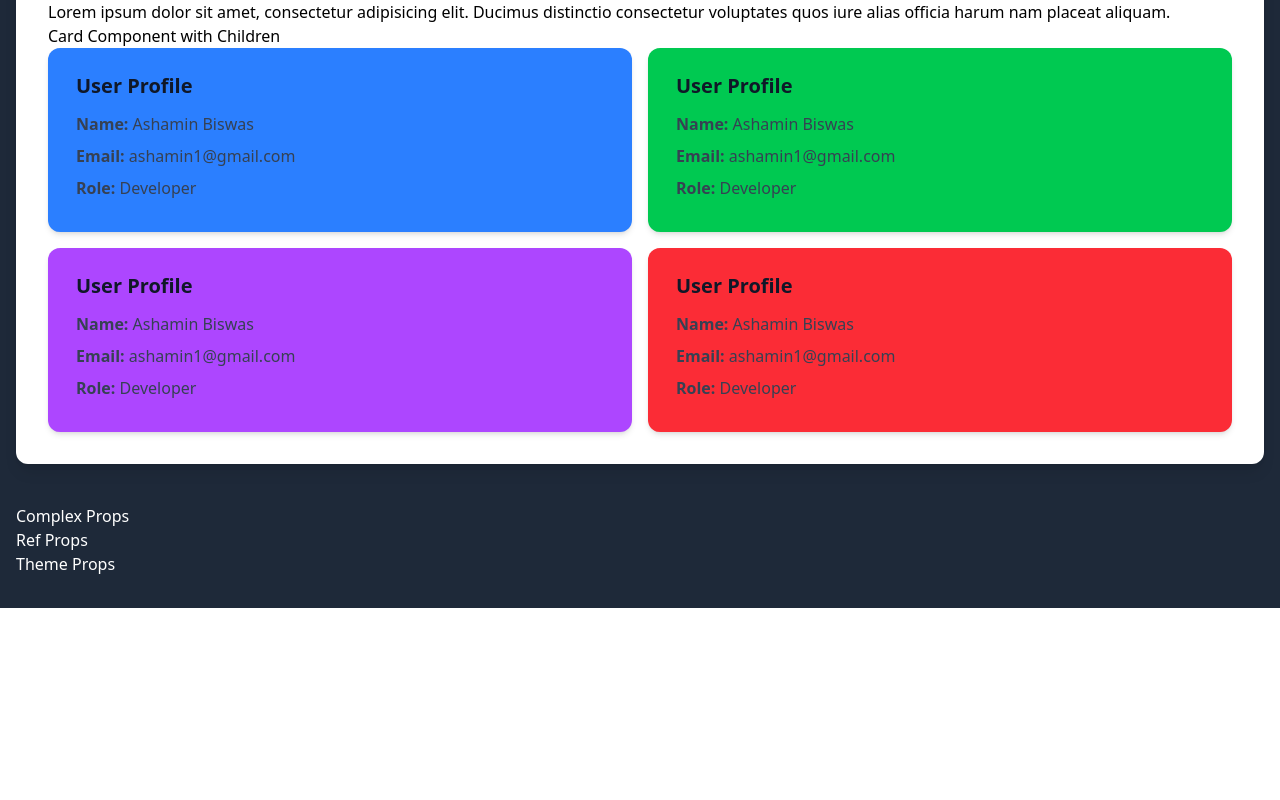
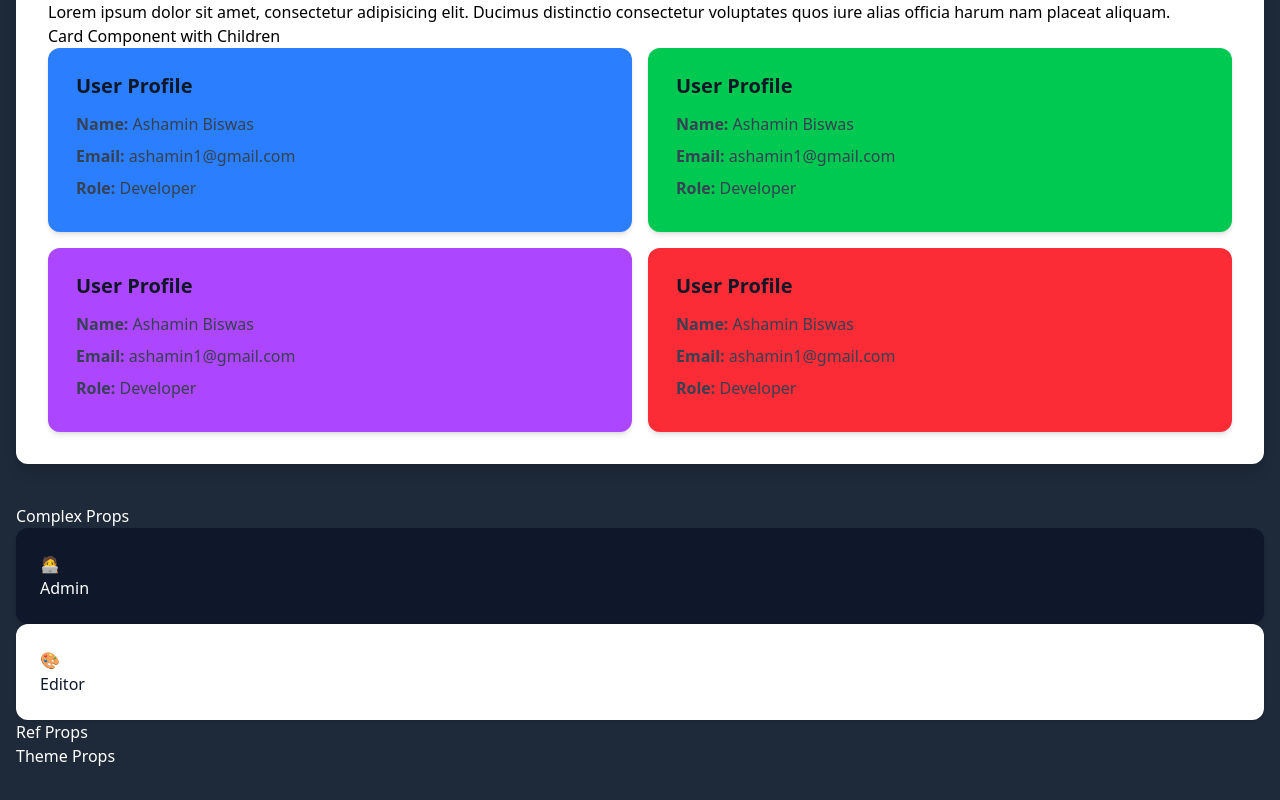
Before and after one commit to AshaminBiswas/complete-web-development-course, a React (Vite) app in the folder react/my-project/: page / in a window 1280 px wide. Shown: the part 616-1416 px from the top of the page. Before the commit the page ends 1224 px from the top, so only its background shows below. Built offline with nearby package versions, Linux system fonts and the light colour scheme.

Commit message:
feat: add UserProfileCard component and implement user data mapping in ComplexProps

```diff
--- a/react/my-project/src/component/ComplexProps.jsx
+++ b/react/my-project/src/component/ComplexProps.jsx
@@ -1,9 +1,109 @@
-import React from 'react'
+function UserProfileCard({user, theme, actions}){
+
+  return(
+    <div className={`p-6 rounded-xl ${theme.background} ${theme.text} ${theme.card}`}>
+      <div >{user.avatar}</div>
+      <span>{user.role}</span>
+    </div>
+  )
+
+}
 
 function ComplexProps() {
+  const users = [
+  {
+    user: {
+      id: 101,
+      name: "Hope",
+      username: "hope_dev",
+      avatar: "🧑‍💻",
+      email: "hope@example.com",
+      role: "Admin",
+      isLoggedIn: true,
+      preferences: {
+        language: "en",
+        notifications: true,
+        timezone: "IST"
+      }
+    },
+
+    theme: {
+      background: "bg-slate-900",
+      text: "text-white",
+      card: "bg-slate-800 rounded-xl shadow-md p-4"
+    },
+
+    actions: {
+      primary: {
+        label: "Save Changes",
+        onClick: () => {
+          console.log("Primary action clicked for Hope");
+        },
+        className:
+          "bg-blue-600 hover:bg-blue-700 text-white px-4 py-2 rounded-lg font-medium"
+      },
+      secondary: {
+        label: "Cancel",
+        onClick: () => {
+          console.log("Secondary action clicked for Hope");
+        },
+        className:
+          "bg-slate-700 hover:bg-slate-600 text-white px-4 py-2 rounded-lg font-medium"
+      }
+    }
+  },
+
+  {
+    user: {
+      id: 102,
+      name: "Alex",
+      username: "alex_ui",
+      avatar: "🎨",
+      email: "alex@example.com",
+      role: "Editor",
+      isLoggedIn: false,
+      preferences: {
+        language: "en",
+        notifications: false,
+        timezone: "UTC"
+      }
+    },
+
+    theme: {
+      background: "bg-white",
+      text: "text-slate-900",
+      card: "bg-slate-100 rounded-xl shadow p-4"
+    },
+
+    actions: {
+      primary: {
+        label: "Submit",
+        onClick: () => {
+          console.log("Primary action clicked for Alex");
+        },
+        className:
+          "bg-emerald-600 hover:bg-emerald-700 text-white px-4 py-2 rounded-lg font-medium"
+      },
+      secondary: {
+        label: "Reset",
+        onClick: () => {
+          console.log("Secondary action clicked for Alex");
+        },
+        className:
+          "border border-slate-300 hover:bg-slate-100 text-slate-800 px-4 py-2 rounded-lg font-medium"
+      }
+    }
+  }
+];
+
   return (
     <div className=" text-white">
         <h1>Complex Props</h1>
+        <div>
+          {users.map((userData, index)=>(
+            <UserProfileCard key={index} {...userData}/>
+          ))}
+        </div>
     </div>
   )
 }
```
